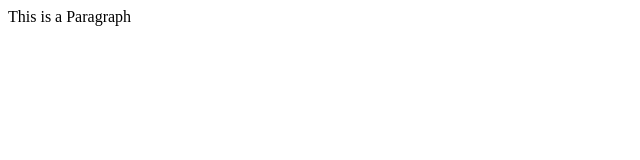
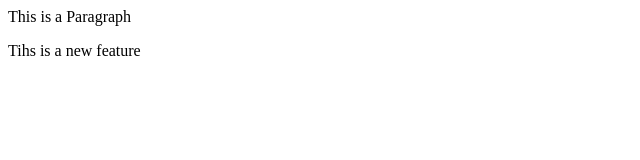
Before and after one commit to RitikaYadav05/Localrepo, a plain HTML site: page index.html in a window 1280 px wide. Shown: the whole page, without its empty margins (0-640 px from the left). Drawn offline with Linux system fonts and the light colour scheme.

Commit message:
Add new feature

```diff
--- a/index.html
+++ b/index.html
@@ -1 +1,2 @@
 <p>This is a Paragraph</p>
+<p>Tihs is a new feature</p>
```
